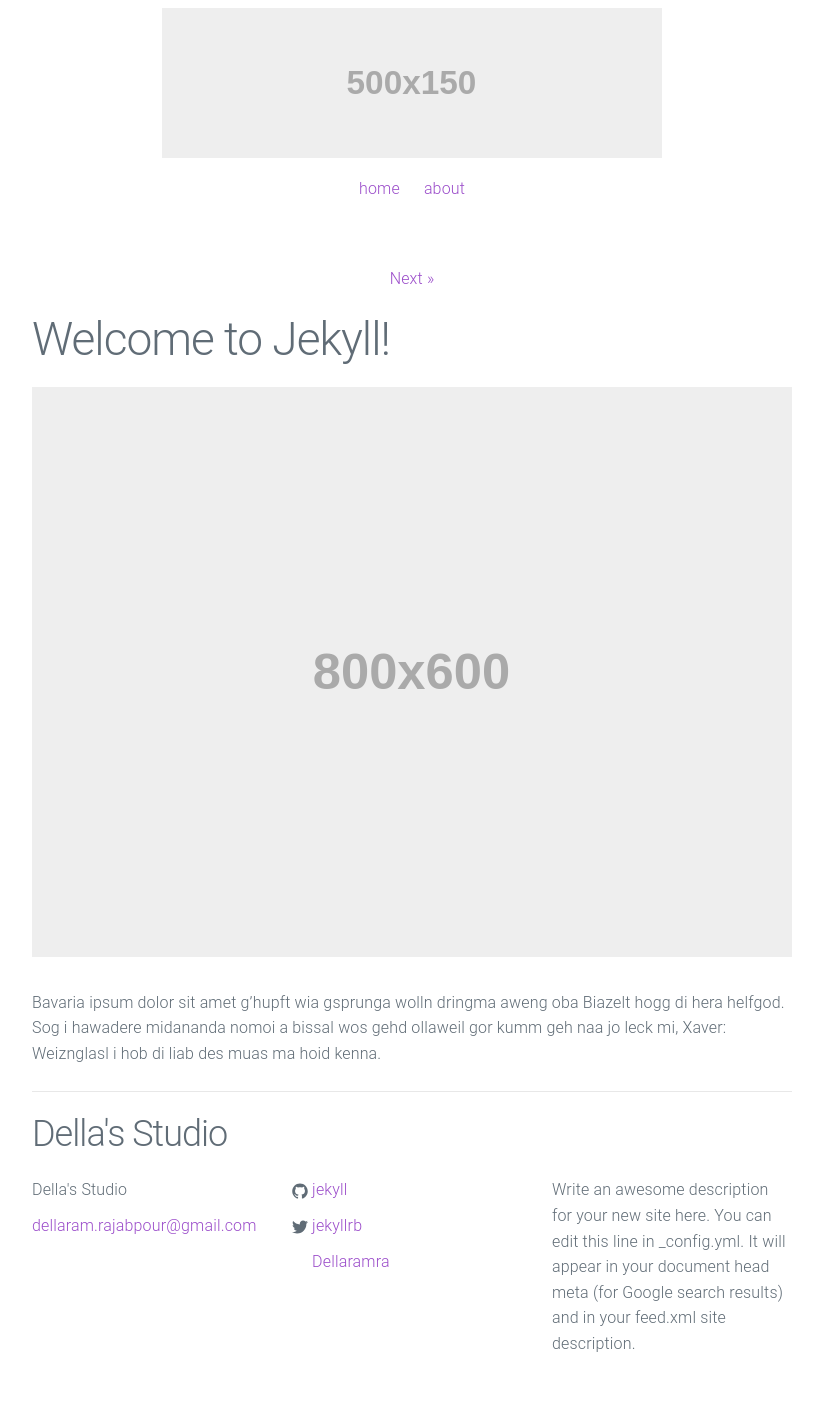
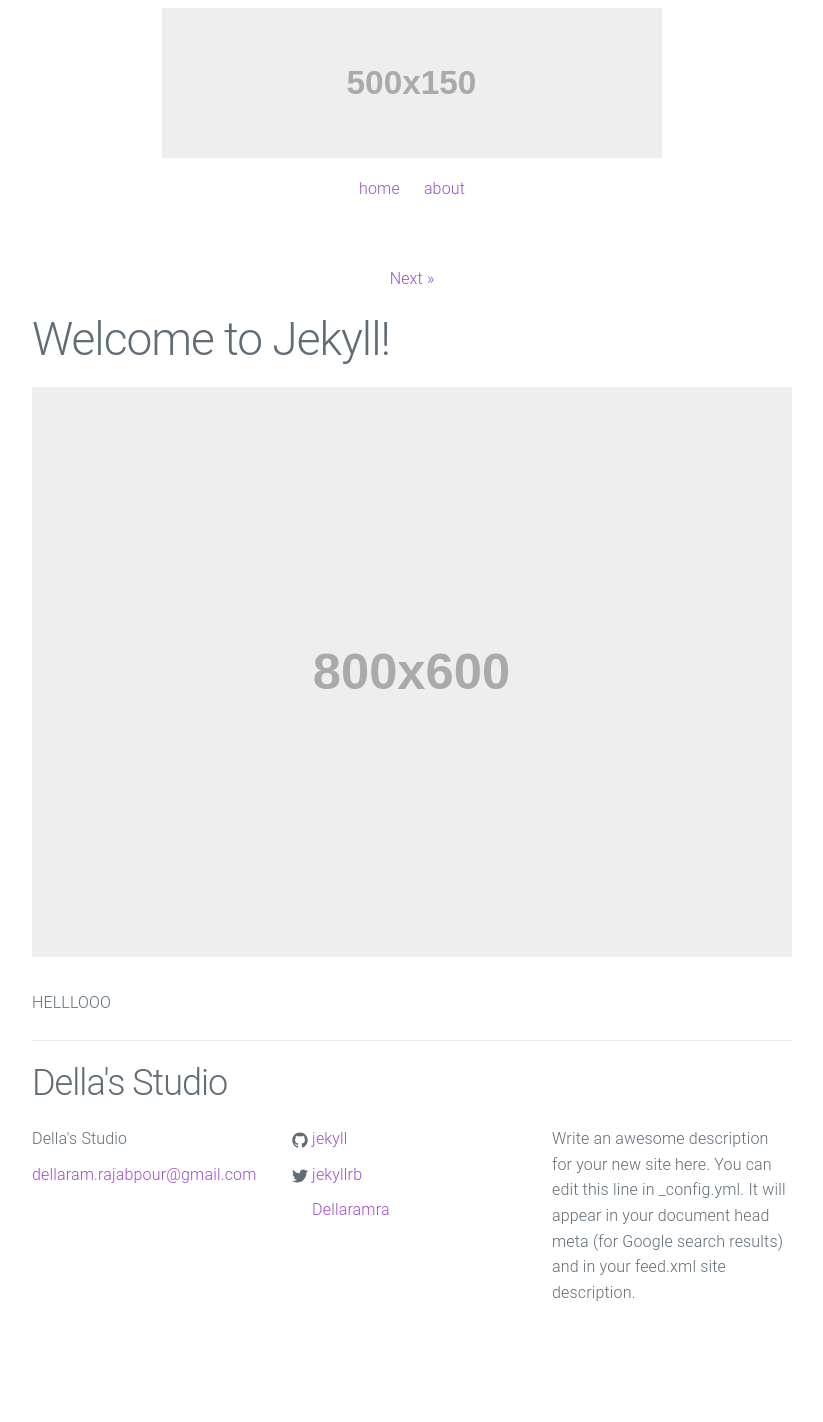
Before and after one commit to dellastudio/dellastudio.github.io, a Jekyll site: the page built from _posts/2015-10-08-welcome-to-jekyll.markdown, in a window 1280 px wide. Shown: the whole page, without its empty margins (228-1051 px from the left). Built offline with Jekyll 4.4.1, drawn with Linux system fonts in a browser that asks for light colours; after the commit the page ends 1370 px from its top, so only the background shows below that.

Commit message:
projects

```diff
--- a/_posts/2015-10-08-welcome-to-jekyll.markdown
+++ b/_posts/2015-10-08-welcome-to-jekyll.markdown
@@ -7,4 +7,4 @@ preview: holder.js/300x300?auto=yes
 
 ![Picture 1](holder.js/800x600?auto=yes)
 
-Bavaria ipsum dolor sit amet g’hupft wia gsprunga wolln dringma aweng oba Biazelt hogg di hera helfgod. Sog i hawadere midananda nomoi a bissal wos gehd ollaweil gor kumm geh naa jo leck mi, Xaver: Weiznglasl i hob di liab des muas ma hoid kenna.
+HELLLOOO
```
